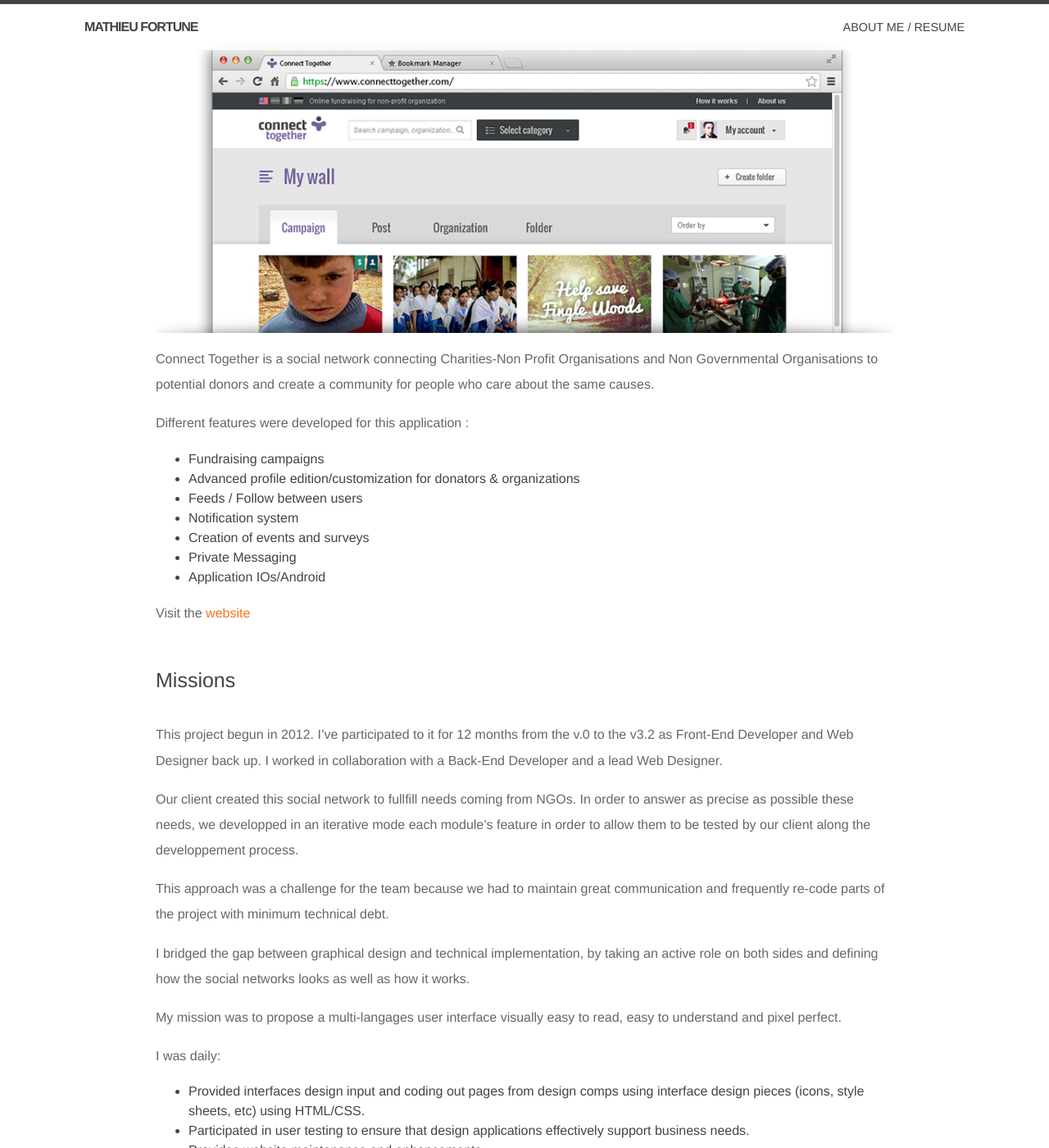
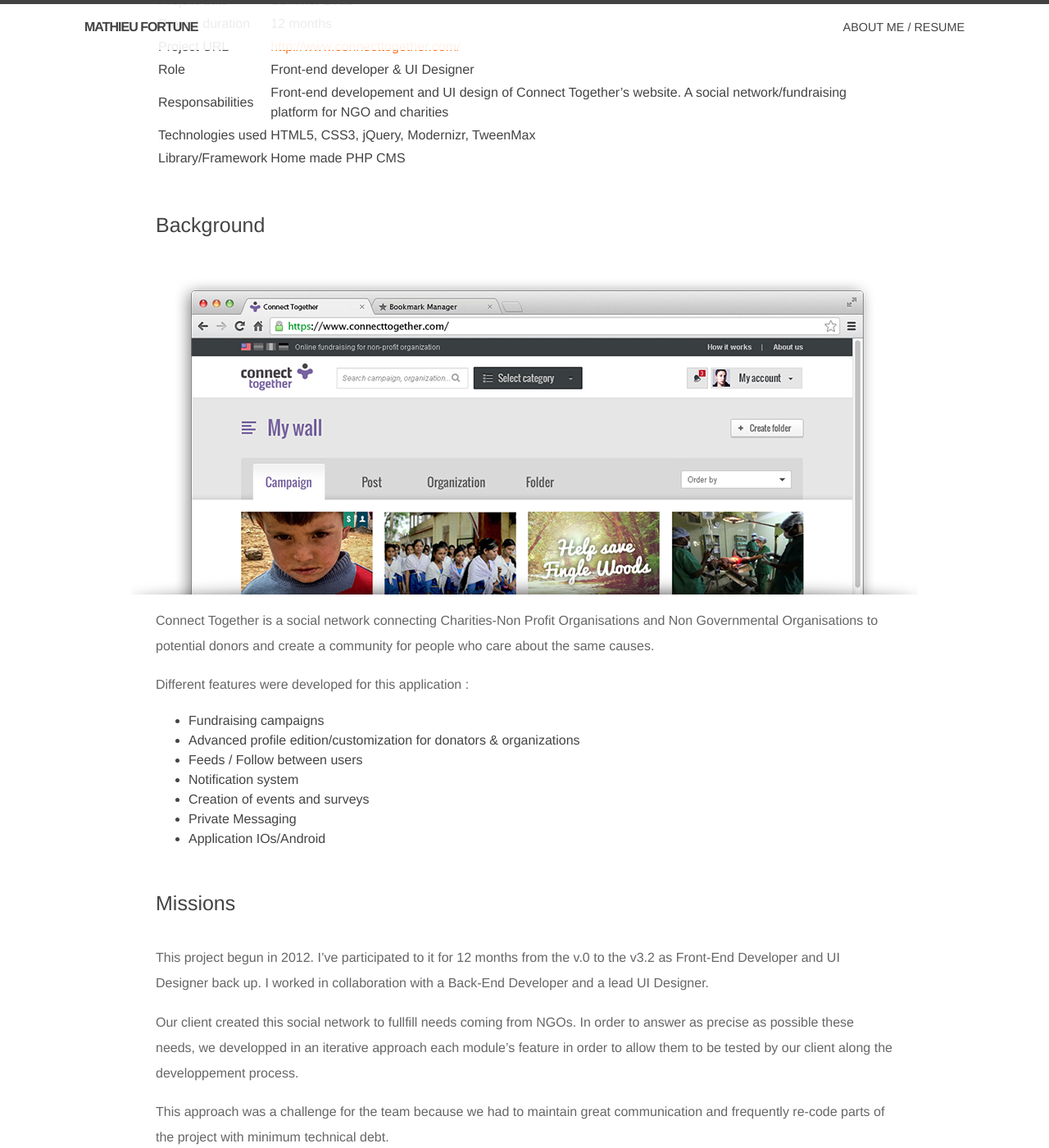
Before and after one commit to MathieuFortune/mathieufortune.github.io, a Jekyll site: the page built from _posts/2016-08-26-connect-together-project.markdown, in a window 1280 px wide and 1400 px high, scrolled down 201 px. Shown: the whole window at 82% size. Built offline with Jekyll 4.4.1, drawn with Linux system fonts in a browser that asks for light colours; some of the changed text lies outside the part shown.

Commit message:
post update + about json

```diff
--- a/_posts/2016-08-26-connect-together-project.markdown
+++ b/_posts/2016-08-26-connect-together-project.markdown
@@ -1,17 +1,32 @@
 ---
 layout: post
-title:  "Connect Together Social Network"
+title:  "Connect Together Social Network - case study"
+image: "/images/connect-together-cover.jpg"
 date:   2016-08-26 12:00:00 +0200
 author: Mathieu Fortune
-theme: Front-End Development
+theme: Case studies
 
 ---
 
-## Overview
+{:.table__case-study}
+| Client            | Connect Together |
+| Project           | Connect Together website development |
+| Project date      | Summer 2012 |
+| Project duration  | 12 months |
+| Project URL       | [http://www.connecttogether.com/](http://www.connecttogether.com/ "Project URL") |
+| Role              | Front-end developer & UI Designer |
+| Responsabilities  | Front-end developement and UI design of Connect Together's website. A social network/fundraising platform for NGO and charities |
+| Technologies used | HTML5, CSS3, jQuery, Modernizr, TweenMax |
+| Library/Framework | Home made PHP CMS |
 
-<figure markdown="1" class="text-center">
-![Connect Together cover](/images/connect-together-cover.jpg "Cover article connect together")
-</figure>
+
+## Background
+
+<div class="large">
+  <figure markdown="1" class="text-center">
+  ![Connect Together cover](/images/connect-together-cover.jpg "Cover article connect together")
+  </figure>
+</div>
 
 Connect Together is a social network connecting Charities-Non Profit Organisations and Non Governmental Organisations to potential donors and create a community for people who care about the same causes.
 
@@ -26,13 +41,11 @@
 * Application IOs/Android
 
 
-Visit the [website](http://www.connecttogether.com// "Visit Connect Together website")
-
 ## Missions
 
-This project begun in 2012. I've participated to it for 12 months from the v.0 to the v3.2 as Front-End Developer and Web Designer back up. I worked in collaboration with a Back-End Developer and a lead Web Designer.
+This project begun in 2012. I've participated to it for 12 months from the v.0 to the v3.2 as Front-End Developer and UI Designer back up. I worked in collaboration with a Back-End Developer and a lead UI Designer.
 
-Our client created this social network to fullfill needs coming from NGOs. In order to answer as precise as possible these needs, we developped in an iterative mode each module's feature in order to allow them to be tested by our client along the developpement process.
+Our client created this social network to fullfill needs coming from NGOs. In order to answer as precise as possible these needs, we developped in an iterative approach each module's feature in order to allow them to be tested by our client along the developpement process.
 
 This approach was a challenge for the team because we had to maintain great communication and frequently re-code parts of the project with minimum technical debt.
 
@@ -54,11 +67,13 @@
 I also was led to create from scratched some interfaces, coded them and created all interactions like this one present on the home page :
 
 <figure markdown="1" class="text-center">
-![Connect Together screenshot](/images/connect-together-screenshot.jpg "Connect together feature screenshot")
+<a href="http://www.connecttogether.com/" title="Connect Together scrolling feature">
+  ![Connect Together screenshot](/images/connect-together-screenshot.jpg "Connect together feature screenshot")
+</a>
 </figure>
 
 
-## Technical specs
+## Technical details
 
 This website was powered by a property MVC PHP framework.
 
```
Also changed, not shown: _data/about.json (+12 -11 lines), _posts/2016-05-24-checkout-project-feedback.markdown (deleted, +0 -102 lines), _posts/2016-06-10-uxflupa-workshop.markdown (+14 -15 lines), _posts/2016-11-05-checkout-project-feedback.markdown (added, +136 -0 lines).
